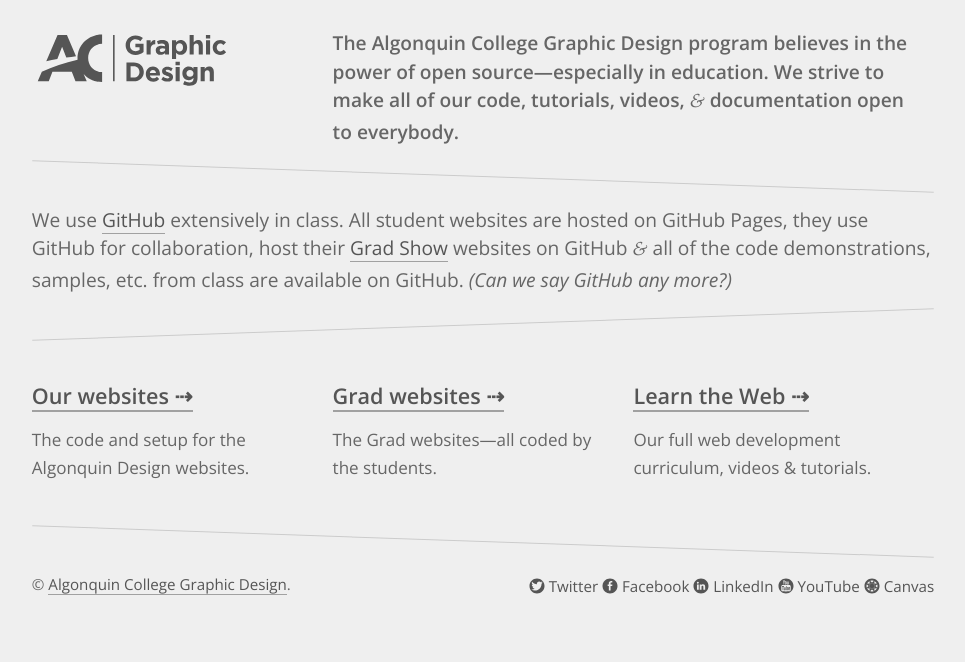
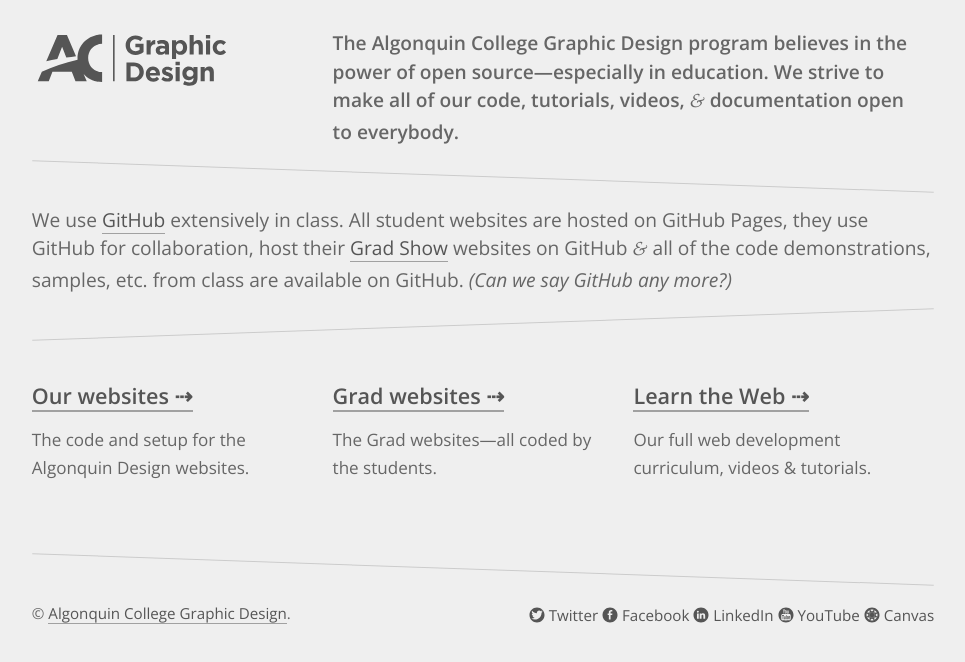
Before and after one commit to algonquindesign/algonquindesign.github.io, a website: page index.html in a window 1280 px wide. Shown: the whole page, without its empty margins (157-1122 px from the left). Drawn offline with nearby package versions, Linux system fonts and the light colour scheme.

Commit message:
Another style fix.

```diff
--- a/index.html
+++ b/index.html
@@ -32,7 +32,7 @@
 
   <hr class="slant slant--reverse">
 
-  <ul class="list-group grid pad-t pad-b">
+  <ul class="list-group grid pad-t pad-b-2">
     <li class="list-group__item unit unit-s-1 unit-m-1-2 unit-l-1-3">
       <h2 class="mega push-1-2"><a href="https://github.com/algonquindesign">Our websites ⇢</a></h2>
       <p class="milli section-desc">The code and setup for the Algonquin Design websites.</p>
```
